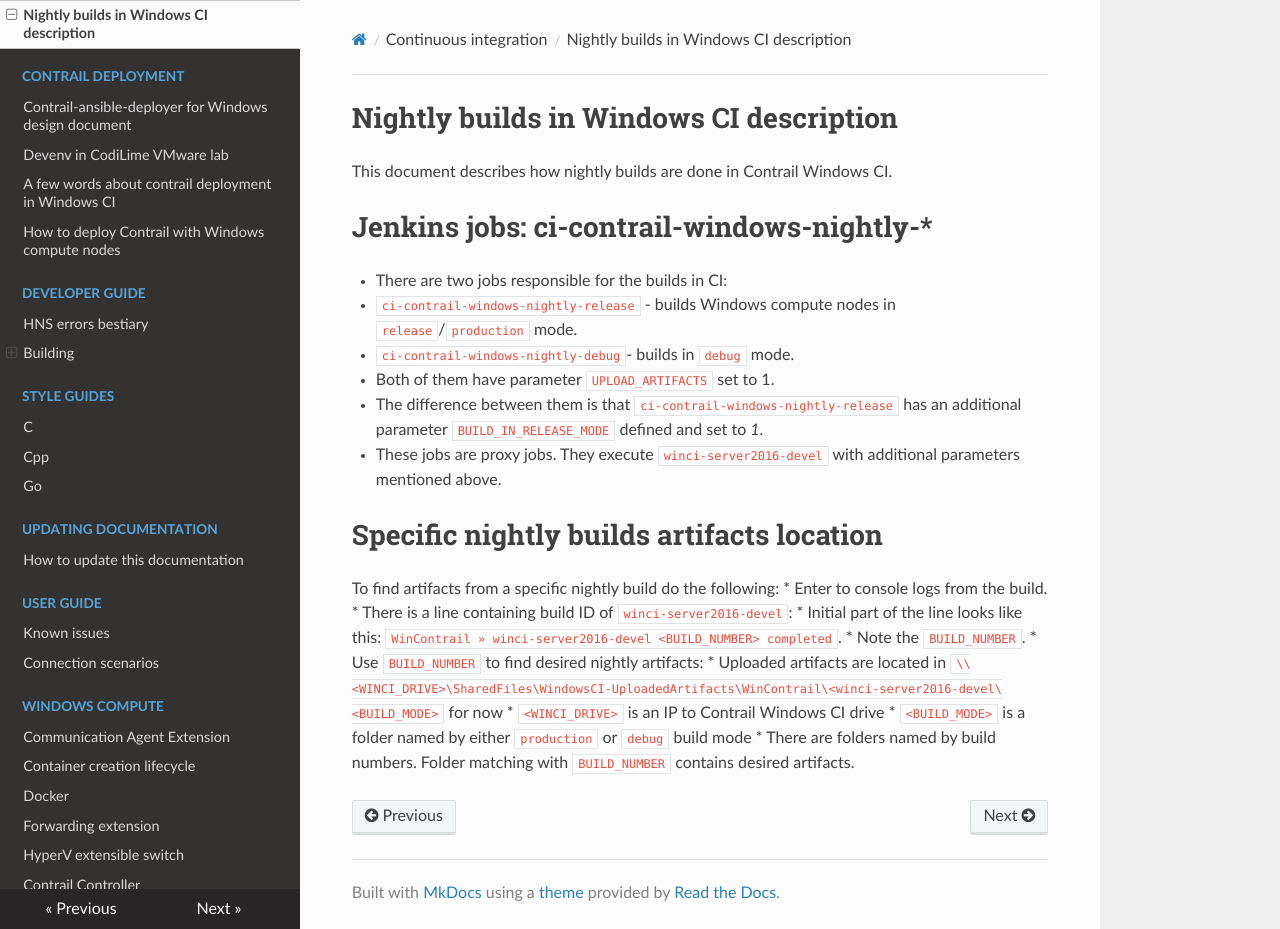
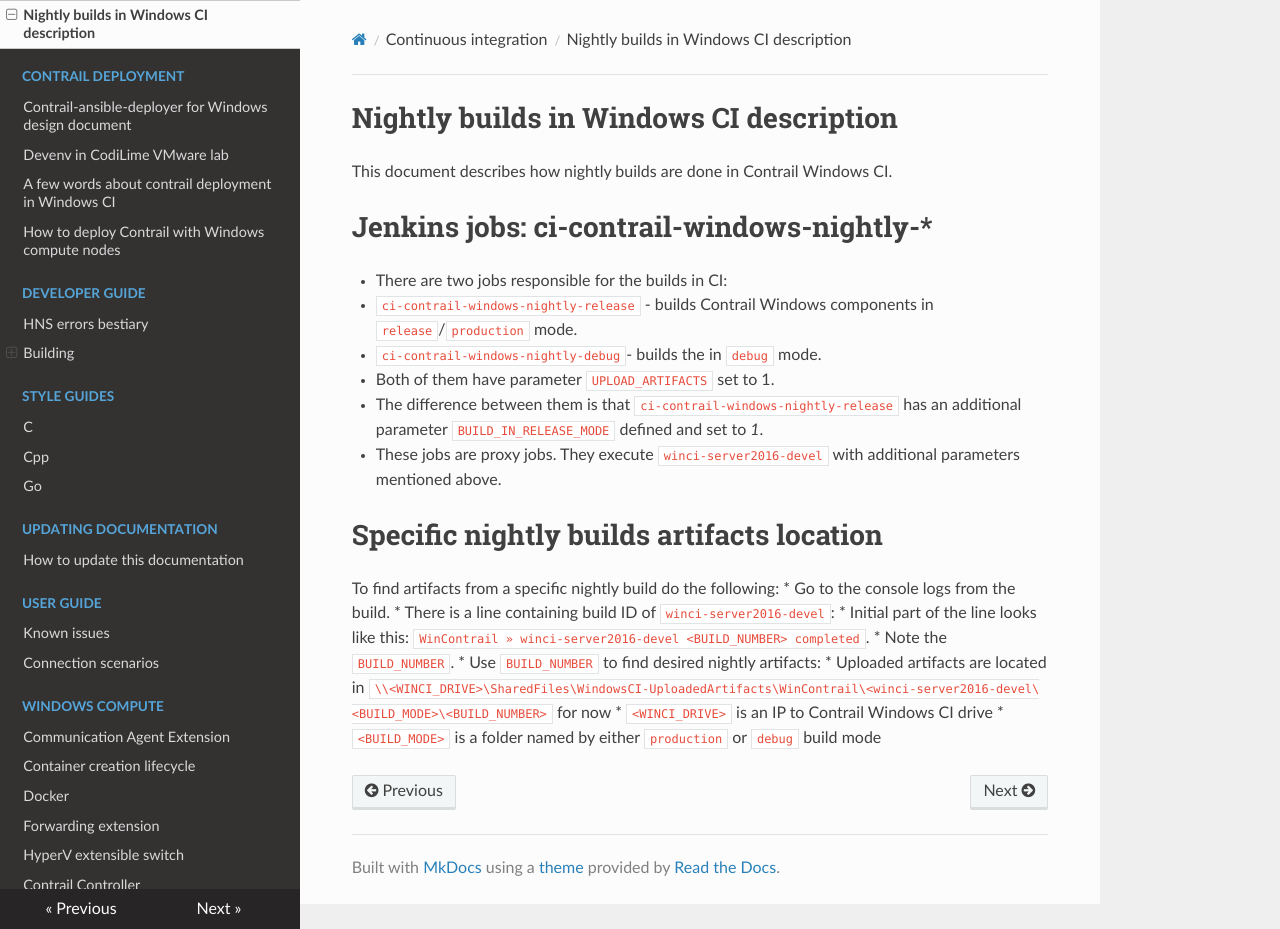
Before and after one commit to piotr-szuberski/contrail-windows-docs, an MkDocs documentation site: the page built from doc/continuous_integration/nightly_builds.md, in a window 1280 px wide and 929 px high. Built offline with MkDocs 1.6.1, drawn with Linux system fonts in a browser that asks for light colours; nearby versions of some CDN libraries.

Commit message:
Fix grammar and logical errors

```diff
--- a/doc/continuous_integration/nightly_builds.md
+++ b/doc/continuous_integration/nightly_builds.md
@@ -2,20 +2,19 @@
 This document describes how nightly builds are done in Contrail Windows CI.
 # Jenkins jobs: ci-contrail-windows-nightly-*
 * There are two jobs responsible for the builds in CI:
-  * `ci-contrail-windows-nightly-release` - builds Windows compute nodes in `release`/`production` mode.
-  * `ci-contrail-windows-nightly-debug`- builds in `debug` mode.
+  * `ci-contrail-windows-nightly-release` - builds Contrail Windows components in `release`/`production` mode.
+  * `ci-contrail-windows-nightly-debug`- builds the in `debug` mode.
   * Both of them have parameter `UPLOAD_ARTIFACTS` set to 1.
   * The difference between them is that `ci-contrail-windows-nightly-release` has an additional parameter `BUILD_IN_RELEASE_MODE` defined and set to _1_.
 * These jobs are proxy jobs. They execute `winci-server2016-devel` with additional parameters mentioned above.
 # Specific nightly builds artifacts location
 To find artifacts from a specific nightly build do the following:
-  * Enter to console logs from the build.
+  * Go to the console logs from the build.
   * There is a line containing build ID of `winci-server2016-devel`:
     * Initial part of the line looks like this:
     `WinContrail » winci-server2016-devel <BUILD_NUMBER> completed`.
     * Note the `BUILD_NUMBER`.
   * Use `BUILD_NUMBER` to find desired nightly artifacts:
-    * Uploaded artifacts are located in `\\<WINCI_DRIVE>\SharedFiles\WindowsCI-UploadedArtifacts\WinContrail\<winci-server2016-devel\<BUILD_MODE>` for now
+    * Uploaded artifacts are located in `\\<WINCI_DRIVE>\SharedFiles\WindowsCI-UploadedArtifacts\WinContrail\<winci-server2016-devel\<BUILD_MODE>\<BUILD_NUMBER>` for now
       * `<WINCI_DRIVE>` is an IP to Contrail Windows CI drive
       * `<BUILD_MODE>` is a folder named by either `production` or `debug` build mode
-    * There are folders named by build numbers. Folder matching with `BUILD_NUMBER` contains desired artifacts.
```
